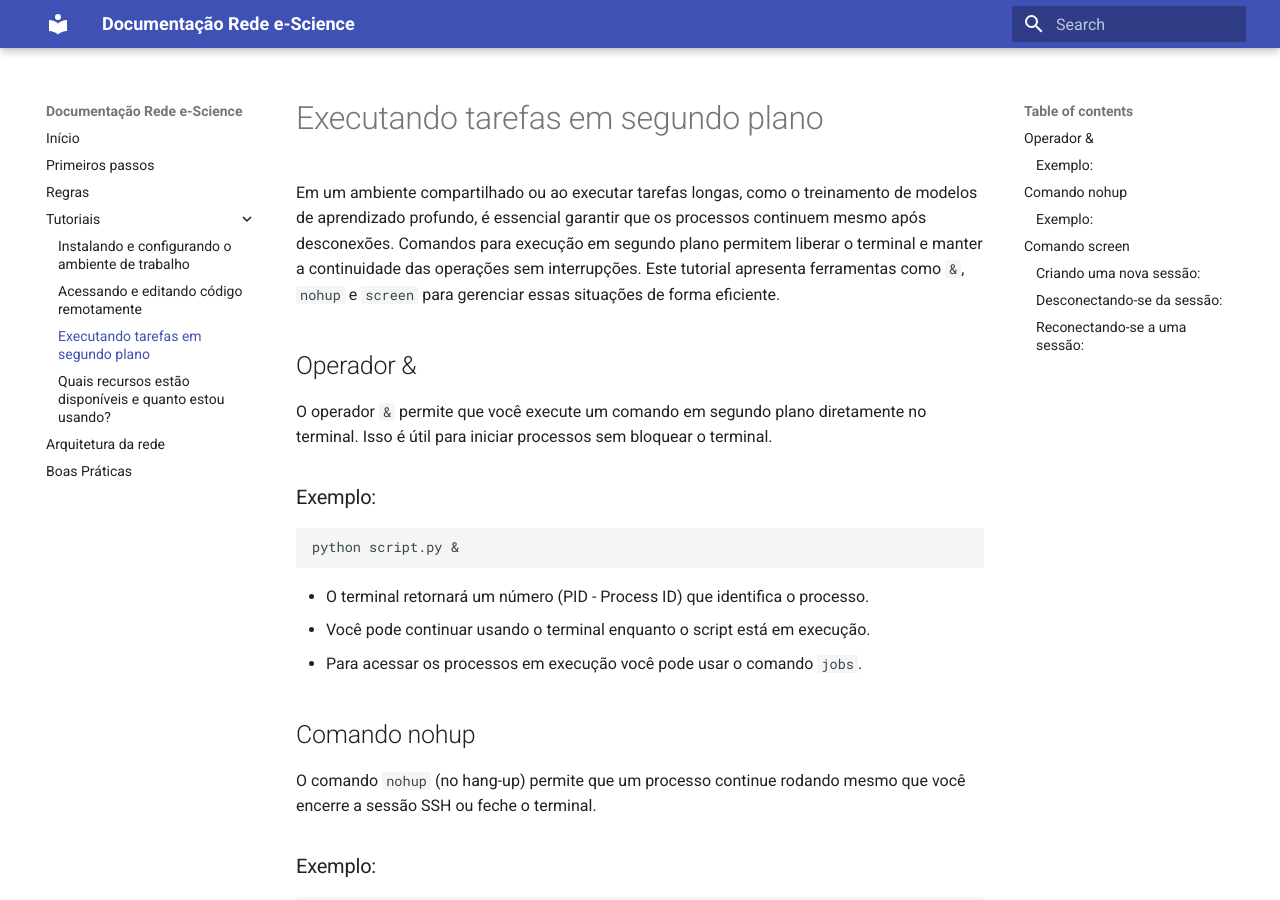
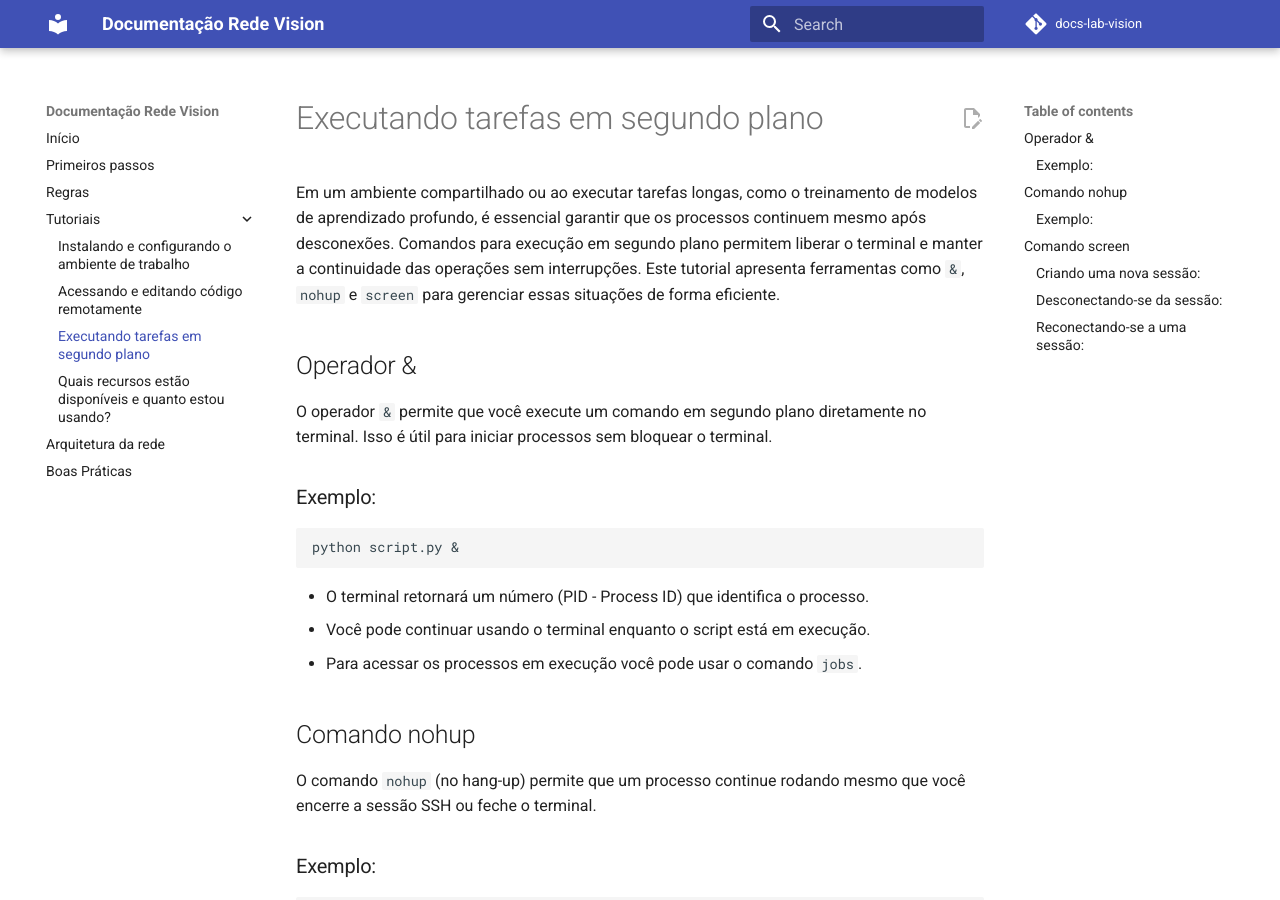
Before and after one commit to arturandre/docs-lab-vision, an MkDocs documentation site: the page built from docs/tutorials/running-jobs.md, in a window 1280 px wide and 900 px high. Built offline with MkDocs 1.6.1 and Material for MkDocs 9.7.7, drawn with Linux system fonts in a browser that asks for light colours; comment, search, counter and statistics services are not loaded.

Commit message:
enabled mkdocs features: admonition, repo link, repo edit link

```diff
--- a/docs/tutorials/running-jobs.md
+++ b/docs/tutorials/running-jobs.md
@@ -54,4 +54,4 @@ screen -r minha_sessao
 
 Atente-se às tarefas que está executando. Lembre-se que essa é uma rede compartilhada.
 
-Para ver como avaliar os recursos que você está usando acesse o tutorial: [Quais recursos estão disponíveis e quanto estou usando?](tutorials/resources.md).
+Para ver como avaliar os recursos que você está usando acesse o tutorial: [Quais recursos estão disponíveis e quanto estou usando?](resources.md).
--- a/mkdocs.yml
+++ b/mkdocs.yml
@@ -1,7 +1,16 @@
-site_name: Documentação Rede e-Science
+site_name: Documentação Rede Vision
 site_url: https://vision.ime.usp.br/~lucasmsobrinho
+site_description: Página de documentação com informações centralizadas, tutoriais e melhores práticas para usuários do Lab Vision.
+
+repo_url: https://www.github.com/lucasmsobrinho/docs-lab-vision
+edit_uri: blob/master/docs/
+repo_name: docs-lab-vision
+
 theme:
-          name: material
+        name: material
+        features:
+                - content.action.edit
+
 nav:
   - Início: index.md
   - Primeiros passos: getting-started.md
@@ -13,3 +22,8 @@ nav:
     - Quais recursos estão disponíveis e quanto estou usando?: tutorials/resources.md
   - Arquitetura da rede: architecture.md
   - Boas Práticas: best-practices.md
+
+
+markdown_extensions:
+  - footnotes
+  - admonition
```
